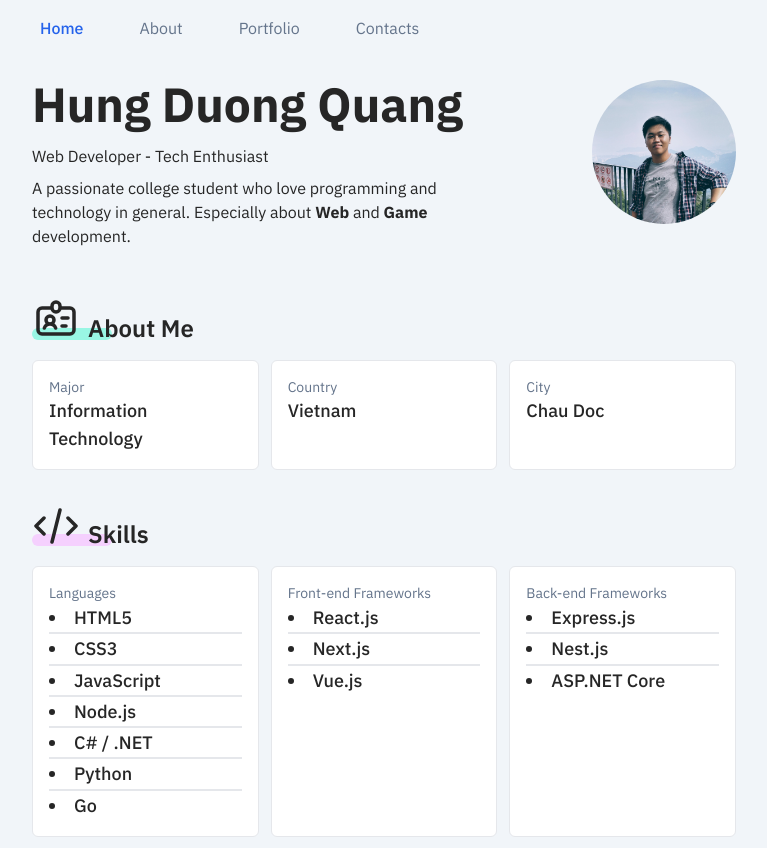
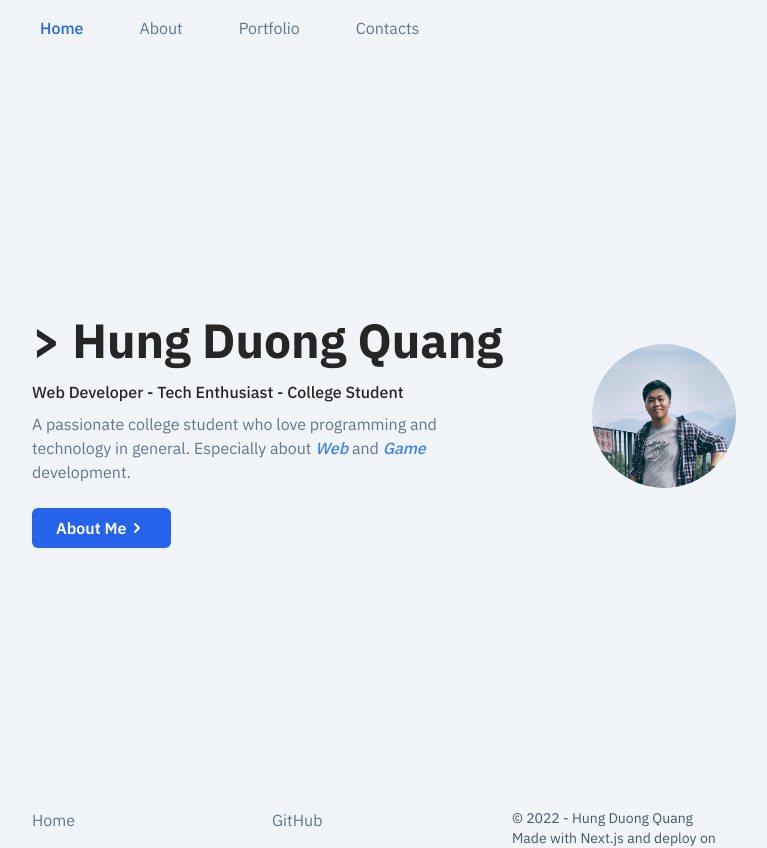
Before and after one commit to qhungg289/personal-site-qhungg289, a Next.js app: page / in a window 1280 px wide. Shown: the top 848 px of the page, without its empty margins (256-1023 px from the left). Built offline with nearby package versions, Linux system fonts and the light colour scheme.

Commit message:
Refactor and remove about and skill sections

```diff
--- a/pages/index.js
+++ b/pages/index.js
@@ -1,49 +1,10 @@
 import Head from "next/head";
-import { motion } from "framer-motion";
+import Link from "next/link";
 import Layout from "../components/layout/Layout";
-import Nav from "../components/nav/Nav";
-import Container from "../components/layout/Container";
-import GridCardContainer from "../components/layout/GridCardContainer";
-import InfoCard from "../components/card/InfoCard";
-import SkillCard from "../components/card/SkillCard";
 import Avatar from "../components/image/Avatar";
 import MainHeader from "../components/typography/MainHeader";
-import Footer from "../components/footer/Footer";
 
 export default function Home() {
-	const infos = {
-		Major: "Information Technology",
-		Country: "Vietnam",
-		City: "Chau Doc",
-	};
-
-	const skills = {
-		Languages: [
-			"HTML5",
-			"CSS3",
-			"JavaScript",
-			"Node.js",
-			"C# / .NET",
-			"Python",
-			"Go",
-		],
-		"Front-end Frameworks": ["React.js", "Next.js", "Vue.js"],
-		"Back-end Frameworks": ["Express.js", "Nest.js", "ASP.NET Core"],
-		Other: ["Git", "Figma", "Blender", "Godot"],
-	};
-
-	let infosCards = [];
-	for (const [key, value] of Object.entries(infos)) {
-		const card = <InfoCard cardLabel={key} cardContent={value} key={key} />;
-		infosCards.push(card);
-	}
-
-	let skillsCards = [];
-	for (const [key, value] of Object.entries(skills)) {
-		const card = <SkillCard cardLabel={key} cardContent={value} key={key} />;
-		skillsCards.push(card);
-	}
-
 	return (
 		<>
 			<Head>
@@ -53,68 +14,44 @@ export default function Home() {
 			</Head>
 
 			<Layout>
-				<div className="md:flex md:flex-row-reverse md:justify-between">
+				<div className="flex min-h-[calc(100vh-6rem)] flex-col justify-center md:flex-row-reverse md:items-center md:justify-between">
 					<Avatar />
 
-					<div className="mb-8">
-						<MainHeader>Hung Duong Quang</MainHeader>
-						<p className="mb-2">Web Developer - Tech Enthusiast</p>
-						<p className="md:w-[45ch]">
+					<div>
+						<MainHeader>
+							&gt; Hung Duong Quang{" "}
+							<span className="animate-breath text-blue-600">_</span>
+						</MainHeader>
+						<p className="mb-2 font-medium">
+							Web Developer - Tech Enthusiast - College Student
+						</p>
+						<p className="mb-6 text-slate-500 md:w-[45ch]">
 							A passionate college student who love programming and technology
-							in general. Especially about <b>Web</b> and <b>Game</b>{" "}
+							in general. Especially about{" "}
+							<span className="font-medium italic text-blue-500">Web</span> and{" "}
+							<span className="font-medium italic text-blue-500">Game</span>{" "}
 							development.
 						</p>
+						<div>
+							<Link href="/about" passHref>
+								<a className="group flex w-max flex-row items-center rounded-md bg-blue-600 px-6 py-2 font-semibold text-white transition-all hover:opacity-80">
+									<span>About Me</span>
+									<svg
+										xmlns="http://www.w3.org/2000/svg"
+										className="h-5 w-5 transition-all group-hover:translate-x-1"
+										viewBox="0 0 20 20"
+										fill="currentColor"
+									>
+										<path
+											fillRule="evenodd"
+											d="M7.293 14.707a1 1 0 010-1.414L10.586 10 7.293 6.707a1 1 0 011.414-1.414l4 4a1 1 0 010 1.414l-4 4a1 1 0 01-1.414 0z"
+											clipRule="evenodd"
+										/>
+									</svg>
+								</a>
+							</Link>
+						</div>
 					</div>
-				</div>
-
-				<div>
-					<motion.h1
-						initial={{ opacity: 0, x: 10 }}
-						animate={{ opacity: 1, x: 0 }}
-						className="relative my-4 flex select-none items-end gap-2 text-2xl font-semibold after:absolute after:left-0 after:bottom-1 after:-z-10 after:h-3 after:w-20 after:rounded-full after:bg-teal-200 after:transition-all hover:after:w-44"
-					>
-						<svg
-							xmlns="http://www.w3.org/2000/svg"
-							className="inline-flex h-12 w-12"
-							fill="none"
-							viewBox="0 0 24 24"
-							stroke="currentColor"
-							strokeWidth={1.75}
-						>
-							<path
-								strokeLinecap="round"
-								strokeLinejoin="round"
-								d="M10 6H5a2 2 0 00-2 2v9a2 2 0 002 2h14a2 2 0 002-2V8a2 2 0 00-2-2h-5m-4 0V5a2 2 0 114 0v1m-4 0a2 2 0 104 0m-5 8a2 2 0 100-4 2 2 0 000 4zm0 0c1.306 0 2.417.835 2.83 2M9 14a3.001 3.001 0 00-2.83 2M15 11h3m-3 4h2"
-							/>
-						</svg>
-						About Me
-					</motion.h1>
-					<GridCardContainer>{infosCards}</GridCardContainer>
-				</div>
-
-				<div>
-					<motion.h1
-						initial={{ opacity: 0, x: 10 }}
-						animate={{ opacity: 1, x: 0 }}
-						className="relative my-4 flex select-none items-end gap-2 text-2xl font-semibold after:absolute after:left-0 after:bottom-1 after:-z-10 after:h-3 after:w-20 after:rounded-full after:bg-fuchsia-200 after:transition-all hover:after:w-32"
-					>
-						<svg
-							xmlns="http://www.w3.org/2000/svg"
-							className="inline-flex h-12 w-12"
-							fill="none"
-							viewBox="0 0 24 24"
-							stroke="currentColor"
-							strokeWidth={1.75}
-						>
-							<path
-								strokeLinecap="round"
-								strokeLinejoin="round"
-								d="M10 20l4-16m4 4l4 4-4 4M6 16l-4-4 4-4"
-							/>
-						</svg>
-						Skills
-					</motion.h1>
-					<GridCardContainer>{skillsCards}</GridCardContainer>
 				</div>
 			</Layout>
 		</>
```
